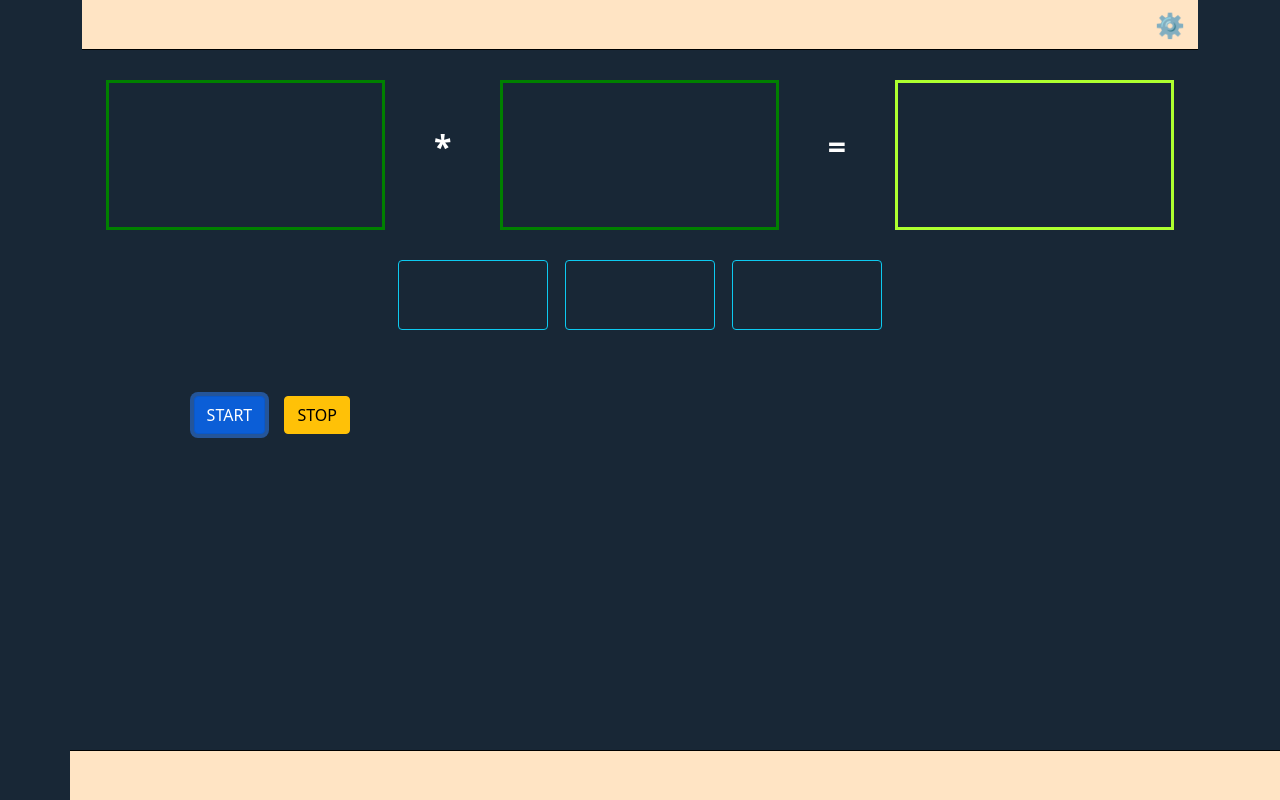
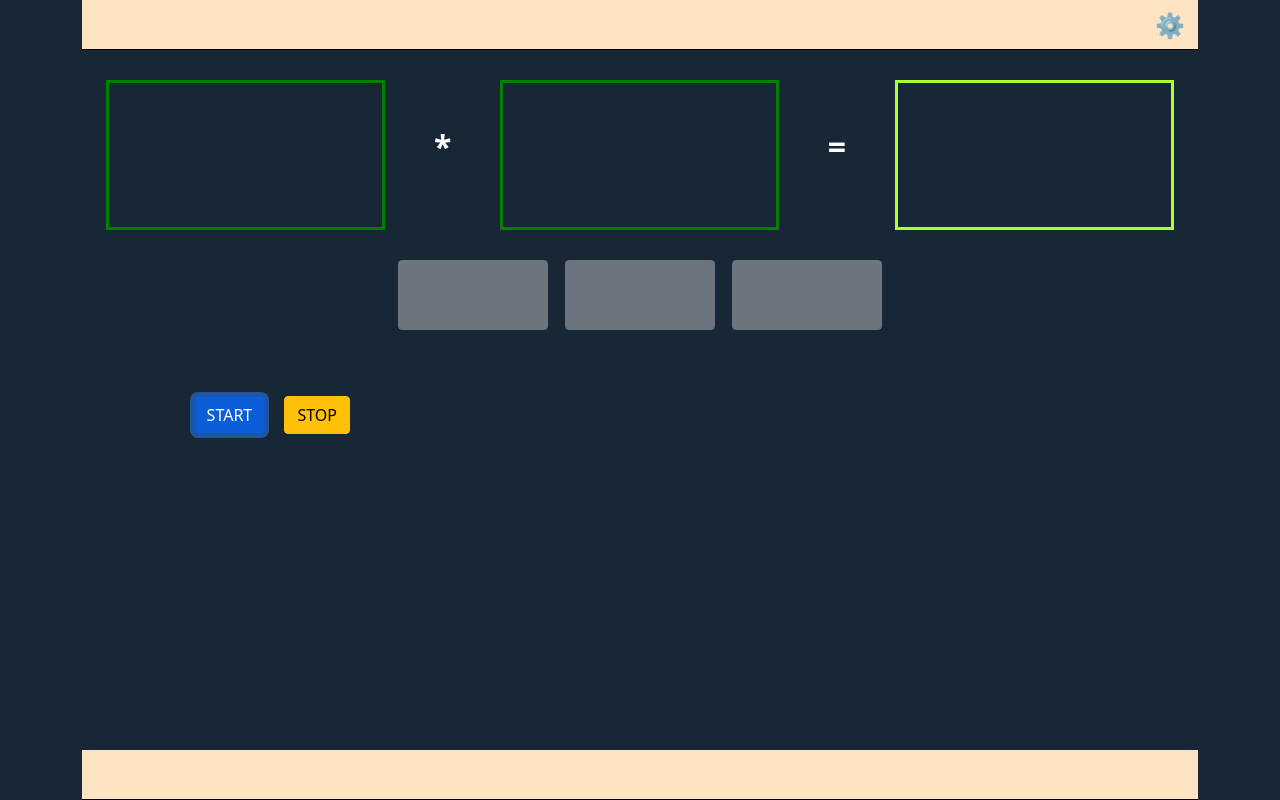
Before and after one commit to duronek/tabliczka_mnozenia, a website: page index.html in a window 1280 px wide. Both pictures are taken after a click on the button "START". Drawn offline with nearby package versions, Linux system fonts and the light colour scheme.

Commit message:
Drobne poprawki

```diff
--- a/index.html
+++ b/index.html
@@ -23,9 +23,9 @@
           <div class="number result"></div>
         </div>
         <div class="response">
-          <button type="button" class="btn btn-outline-info res_a"></button>
-          <button type="button" class="btn btn-outline-info res_b"></button>
-          <button type="button" class="btn btn-outline-info res_c"></button>
+          <button type="button" class="btn btn-secondary res_a"></button>
+          <button type="button" class="btn btn-secondary res_b"></button>
+          <button type="button" class="btn btn-secondary res_c"></button>
         </div>
         <div class="status">
           <p class="message"></p>
@@ -34,7 +34,7 @@
         </div>
         <div class="statistics"></div>
       </main>
-      <footer class="row"></footer>
+      <header></header>
     </div>
 
     <!-- Modal -->
--- a/tabliczka.js
+++ b/tabliczka.js
@@ -225,11 +225,17 @@ function TabliczkaBuilder() {
         return;
       }
 
+      document.querySelectorAll('.response button').forEach((btn) => btn.classList.remove('hover'));
       const excercise = getExcercise();
       const { a, b, iloczyn } = excercise;
       messageElement.innerText = `Zadanie : ${excerciseIndex}/${config.count}`
       iloczynElement.innerText = "";
       setTimeout(() => {
+        if (lastExcercise) {
+          const userResult = getResult();
+          userGameModel.addResult(userResult);
+        }
+
         iloczynElement.innerText = iloczyn;
       }, config.timeForReq * 1000)
 
@@ -254,7 +260,7 @@ function TabliczkaBuilder() {
     document.querySelectorAll(".response button").forEach(el => el.innerText = '');
     document.querySelectorAll('.response button').forEach((btn) => btn.classList.remove('active'));
     document.querySelectorAll('.response button').forEach((btn) => btn.classList.add('disabled'));
-
+    document.querySelectorAll('.response button').forEach((btn) => btn.classList.remove('hover'));
     showStatistics();
   }
 
--- a/tabliczka.scss
+++ b/tabliczka.scss
@@ -81,6 +81,10 @@ body {
         font-size: 2rem;
         width: 30%;
         height: 100%;
+
+        &.active {
+          background-color: orange;
+        }
       }
     }
 
@@ -117,13 +121,4 @@ body {
       }
     }
   }
-
-  footer {
-    position: fixed;
-    bottom: 0;
-    height: 50px;
-    width: 100%;
-    background-color: bisque;
-    border-top: solid 1px black;
-  }
 }
```
Also changed, not shown: css/min/tabliczka.min.css, css/tabliczka.css, 2 other files.
